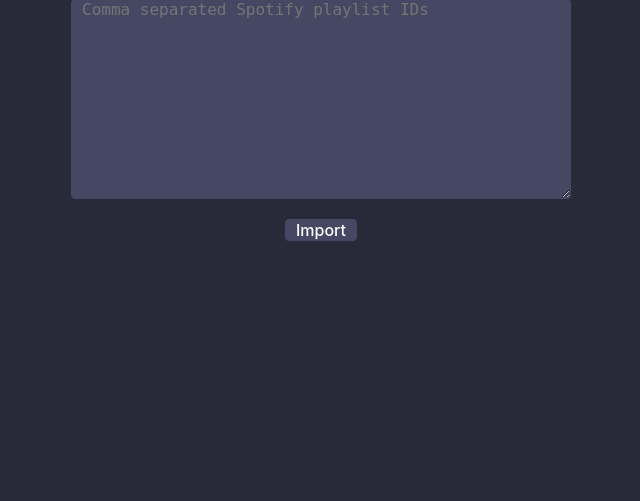
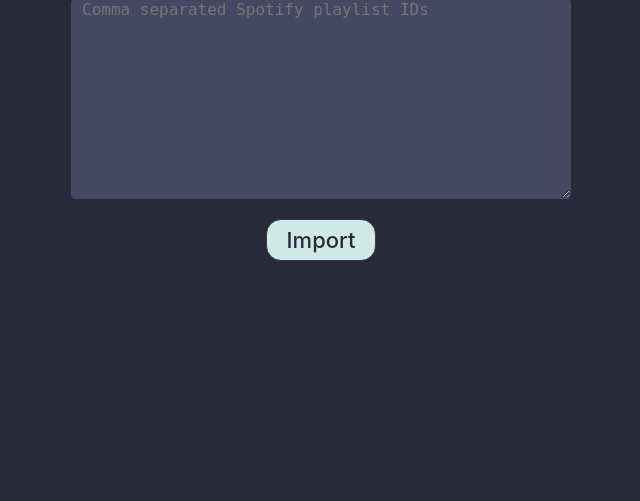
Before and after one commit to NomadicDaggy/spotify-playlist-lookup, a Flask app: page /import_playlists in a window 1280 px wide. Shown: the part 161-662 px from the top of the page, without its empty margins (319-959 px from the left). Run offline with Flask 2, Linux system fonts and the light colour scheme; the visitor is signed in with stand-in values (Sample User, id 1); parts of the project's set-up code (start-up, migrations or seed data) failed here and were passed over; some web fonts are replaced.

Commit message:
fix submit button styling

```diff
--- a/services/web/app/static/css/style.css
+++ b/services/web/app/static/css/style.css
@@ -100,14 +100,14 @@
 input#submit { /*  search button  */
     margin: 20px auto;
     display: block;
-    border: 1px solid var(--low-contrast-bg-color);
-    border-radius: 15px;
-    padding: 7px 20px;
-    font-size: 22px;
-    background-color: var(--main-text-color);
+    border: 1px solid var(--low-contrast-bg-color) !important;
+    border-radius: 15px !important;
+    padding: 7px 20px !important;
+    font-size: 22px !important;
+    background-color: var(--main-text-color) !important;
     font-family: 'Inter';
     font-weight: 500;
-    color:#282A3A;
+    color:#282A3A !important;
     cursor: pointer;
 }
 input#submit:hover {
```
